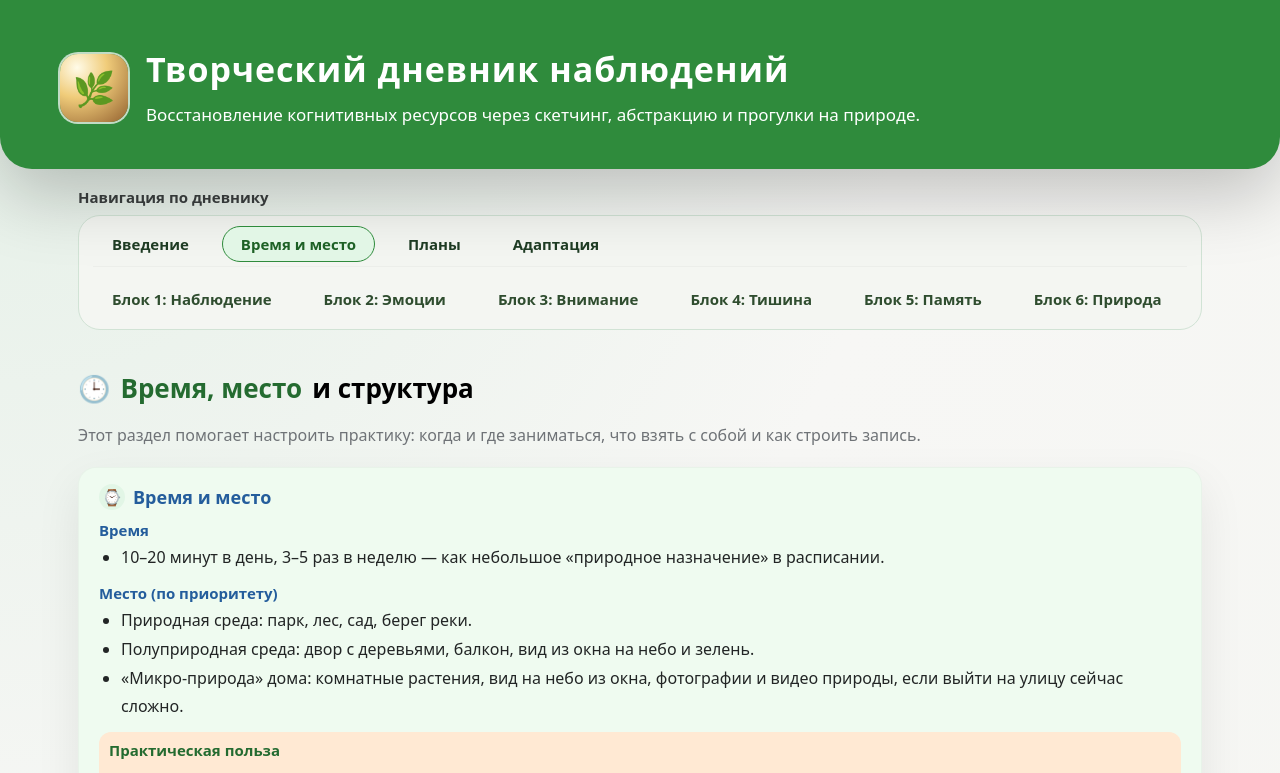
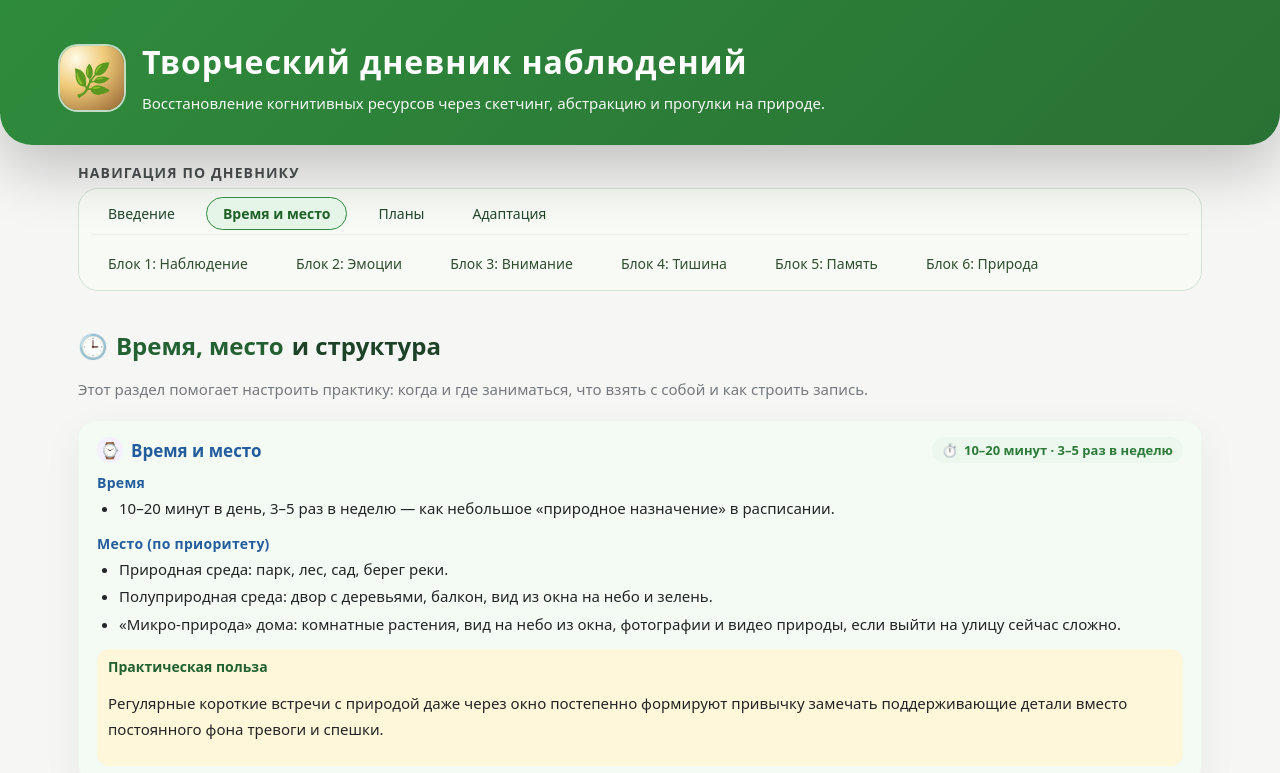
Before and after one commit to alinaalaya/Art-walking, a plain HTML site: page index.html in a window 1280 px wide. Both pictures are taken after a click on the element "Время и место". Shown: the top 773 px of the page. Drawn offline with Linux system fonts and the light colour scheme.

Commit message:
Update index.html

```diff
--- a/index.html
+++ b/index.html
@@ -8,35 +8,37 @@
     :root {
       --green-main: #2f8b3c;
       --green-main-dark: #1e6126;
-      --green-soft: #e2f6e6;
-      --green-bg: #f2faf4;
+      --green-soft: #e7f3e9;
+      --green-bg: #f5f8f3;
 
-      --bg-page: #f5f7f4;
+      --bg-page: #f6f7f5;
       --bg-card: #ffffff;
 
       --text-main: #222525;
-      --text-muted: #6f7377;
-      --text-green: #246b30;
+      --text-muted: #74797d;
+      --text-green: #236133;
       --text-blue: #245d9c;
 
       --border-soft: #dde3d7;
-      --shadow-soft: 0 18px 45px rgba(0,0,0,0.08);
+      --shadow-soft: 0 14px 40px rgba(0,0,0,0.06);
 
       --radius-big: 18px;
       --radius-med: 12px;
 
-      --chip-blue-soft: #f0f5ff;
-      --chip-orange: #ffe9d3;
-      --chip-violet: #efe5ff;
-      --chip-green: #e3f5df;
+      --chip-time-bg: #ecf7ed;
+      --chip-time-text: #2d7b3a;
 
-      --card-blue: #f4f7ff;
-      --card-peach: #fff6ea;
-      --card-green: #effbf0;
-      --card-violet: #f7f2ff;
+      --band-blue: #eaf2ff;
+      --band-orange: #ffe9d3;
+      --band-yellow: #fff7da;
+      --band-violet: #f3e9ff;
 
-      --notice-bg: #fff5cc;
-      --notice-border: #f2c46b;
+      --card-observation: #f8fbff;
+      --card-emotion: #fff7f4;
+      --card-attention: #f4fbf5;
+      --card-silence: #fbf5ff;
+      --card-memory: #f6f2ff;
+      --card-nature: #f3fff6;
     }
 
     * { box-sizing: border-box; }
@@ -44,19 +46,19 @@
     body {
       margin: 0;
       font-family: system-ui, -apple-system, BlinkMacSystemFont, "Segoe UI", sans-serif;
-      background: radial-gradient(circle at top left,#e4f0e7 0,#f7f7f5 40%,#f4f5f1 100%);
+      background: var(--bg-page);
       color: var(--text-main);
     }
 
     /* HERO */
 
     header.hero {
-      background:#2f8b3c;
+      background: linear-gradient(135deg,#2f8b3c,#297134);
       color:#fff;
-      padding:46px 18px 38px;
+      padding:40px 18px 28px;
       border-bottom-left-radius:32px;
       border-bottom-right-radius:32px;
-      box-shadow:0 26px 70px rgba(0,0,0,0.22);
+      box-shadow:0 24px 60px rgba(0,0,0,0.22);
       position:relative;
       overflow:hidden;
     }
@@ -76,31 +78,32 @@
     }
 
     .hero-logo {
-      width:68px;
-      height:68px;
+      width:64px;
+      height:64px;
       border-radius:18px;
       background: radial-gradient(circle at 25% 20%,#fffbe8 0,#f0cc7a 40%,#946230 100%);
       display:flex;
       align-items:center;
       justify-content:center;
-      font-size:34px;
+      font-size:32px;
       box-shadow:0 0 0 2px rgba(255,255,255,0.7);
       grid-row:1 / span 2;
     }
 
     .hero-title {
-      font-size:34px;
-      font-weight:780;
+      font-size:32px;
+      font-weight:720;
       margin:0;
       letter-spacing:0.03em;
     }
 
     .hero-subtitle {
       margin:2px 0 0;
-      font-size:17px;
-      max-width:780px;
-      line-height:1.8;
-      font-weight:500;
+      font-size:15px;
+      max-width:760px;
+      line-height:1.7;
+      font-weight:450;
+      opacity:0.95;
     }
 
     /* NAV UNDER HERO */
@@ -111,18 +114,20 @@
       padding: 18px 18px 0;
     }
     .tabs-strip-label {
-      font-size:15px;
-      font-weight:650;
-      color:#3b3f3f;
-      margin-bottom:8px;
+      font-size:14px;
+      font-weight:600;
+      color:#4a4f4f;
+      margin-bottom:6px;
+      text-transform:uppercase;
+      letter-spacing:0.08em;
     }
     .tabs-container {
       display:flex;
       flex-wrap:wrap;
       gap:8px 14px;
-      background:#f4f6f2;
-      border-radius:22px;
-      padding:10px 14px 12px;
+      background:#f8faf6;
+      border-radius:20px;
+      padding:8px 12px 10px;
       border:1px solid #d1e3d5;
     }
     .tabs-row {
@@ -132,34 +137,34 @@
       width:100%;
     }
     .tabs-row.top {
-      margin-bottom:6px;
-      border-bottom:1px solid rgba(0,0,0,0.03);
+      margin-bottom:4px;
+      border-bottom:1px solid rgba(0,0,0,0.035);
       padding-bottom:4px;
     }
     .tab {
       position:relative;
-      padding:7px 18px;
+      padding:6px 16px;
       cursor:pointer;
       border-radius:999px;
       background:transparent;
-      color:#333;
-      font-size:15px;
-      font-weight:600;
+      color:#38413b;
+      font-size:14px;
+      font-weight:500;
       border:1px solid transparent;
-      transition:background 0.12s ease-out,border-color 0.12s ease-out,color 0.12s ease-out;
+      transition:background 0.14s ease-out,border-color 0.14s ease-out,color 0.14s ease-out;
       white-space:nowrap;
     }
     .tab.primary {
-      color:#1e3b23;
+      color:#21462b;
     }
     .tab.secondary {
       color:#2f4d2f;
     }
     .tab.active {
-      background:#e2f6e6;
+      background:#e5f5e8;
       border-color:#2f8b3c;
-      color:#1e6126;
-      font-weight:700;
+      color:#1f6128;
+      font-weight:600;
     }
 
     /* MAIN */
@@ -177,68 +182,69 @@
     .page.active { display:block; }
 
     @keyframes fadeIn {
-      from { opacity:0; transform:translateY(8px);}
+      from { opacity:0; transform:translateY(6px);}
       to { opacity:1; transform:translateY(0);}
     }
 
     .page-title {
-      font-size:26px;
-      font-weight:640;
-      margin:18px 0 8px;
-      color:#000000;
+      font-size:24px;
+      font-weight:650;
+      margin:16px 0 6px;
+      color:#1e4227;
       display:flex;
       align-items:center;
-      gap:10px;
+      gap:8px;
     }
     .page-title span.block-name {
       color:var(--text-green);
-      font-weight:700;
+      font-weight:680;
     }
     .page-badge {
-      font-size:14px;
-      padding:4px 10px;
+      font-size:13px;
+      padding:3px 9px;
       border-radius:999px;
-      background:var(--green-soft);
-      color:var(--green-main-dark);
-      font-weight:650;
+      background:#ecf5ed;
+      color:#255730;
+      font-weight:560;
     }
     .page-subtitle {
-      font-size:16px;
-      font-weight:500;
+      font-size:15px;
+      font-weight:420;
       color:var(--text-muted);
       margin-bottom:18px;
       max-width:900px;
+      line-height:1.7;
     }
 
     /* THEMES: разные цвета карточек */
 
-    .page[data-theme="observation"] .card { background:var(--card-blue); }
-    .page[data-theme="emotion"] .card { background:var(--card-peach); }
-    .page[data-theme="attention"] .card { background:var(--card-green); }
-    .page[data-theme="silence"] .card { background:#fdf6ff; }
-    .page[data-theme="memory"] .card { background:var(--card-violet); }
-    .page[data-theme="nature"] .card { background:#f3fff4; }
+    .page[data-theme="observation"] .card { background:var(--card-observation); }
+    .page[data-theme="emotion"] .card { background:var(--card-emotion); }
+    .page[data-theme="attention"] .card { background:var(--card-attention); }
+    .page[data-theme="silence"] .card { background:var(--card-silence); }
+    .page[data-theme="memory"] .card { background:var(--card-memory); }
+    .page[data-theme="nature"] .card { background:var(--card-nature); }
 
     /* CARDS */
 
     .card {
       border-radius:var(--radius-big);
       box-shadow:var(--shadow-soft);
-      padding:16px 20px 16px;
-      border:1px solid rgba(0,0,0,0.03);
+      padding:16px 18px 16px;
+      border:1px solid rgba(0,0,0,0.02);
     }
-    .card + .card { margin-top:18px; }
+    .card + .card { margin-top:16px; }
 
     .exercise-header {
       display:flex;
-      align-items:baseline;
+      align-items:center;
       justify-content:space-between;
       gap:10px;
       margin-bottom:8px;
     }
     .exercise-title {
-      font-size:18px;
-      font-weight:650;
+      font-size:17px;
+      font-weight:620;
       color:var(--text-green);
       display:flex;
       align-items:center;
@@ -252,37 +258,44 @@
       width:26px;
       height:26px;
       border-radius:999px;
-      background:var(--green-soft);
+      background:#f5f0ff;
       display:flex;
       align-items:center;
       justify-content:center;
       font-size:16px;
-      color:var(--green-main-dark);
+      color:#6a4ac9;
     }
+
     .exercise-time {
       font-size:13px;
       padding:4px 10px;
       border-radius:999px;
-      background:var(--chip-green);
-      color:var(--green-main-dark);
+      background:var(--chip-time-bg);
+      color:var(--chip-time-text);
       display:inline-flex;
       align-items:center;
       gap:6px;
       white-space:nowrap;
-      font-weight:650;
+      font-weight:560;
+    }
+    .exercise-time::before {
+      content:"⏱️";
+      font-size:13px;
     }
 
     h3.section-label {
       margin:10px 0 4px;
-      font-size:15px;
-      font-weight:700;
+      font-size:14px;
+      font-weight:640;
       color:var(--text-blue);
+      text-transform:none;
+      letter-spacing:0.02em;
     }
 
     p, li {
-      font-size:16px;
+      font-size:15px;
       line-height:1.7;
-      font-weight:500;
+      font-weight:400;
     }
     ul {
       margin:4px 0 12px;
@@ -292,17 +305,18 @@
 
     .band {
       border-radius:var(--radius-med);
-      padding:8px 10px 8px;
-      margin-top:6px;
+      padding:8px 11px 9px;
+      margin-top:8px;
     }
-    .band-blue { background:var(--chip-blue-soft); }
-    .band-orange { background:var(--chip-orange); }
-    .band-violet { background:var(--chip-violet); }
+    .band-blue { background:var(--band-blue); }
+    .band-orange { background:var(--band-orange); }
+    .band-yellow { background:var(--band-yellow); }
+    .band-violet { background:var(--band-violet); }
 
     .band-title {
-      font-weight:700;
+      font-weight:640;
       margin-bottom:5px;
-      font-size:15px;
+      font-size:14px;
       color:var(--text-green);
     }
 
@@ -313,7 +327,7 @@
       margin-top:10px;
     }
     .info-card {
-      background:var(--bg-card);
+      background:#ffffff;
       border-radius:var(--radius-med);
       box-shadow:var(--shadow-soft);
       padding:10px 12px;
@@ -321,19 +335,19 @@
     }
     .info-card h3 {
       margin:0 0 4px;
-      font-size:15px;
+      font-size:14px;
       color:var(--text-green);
-      font-weight:700;
+      font-weight:620;
     }
     .info-card ul { padding-left:18px; margin:2px 0 4px; }
-    .info-card li { font-size:15px; }
+    .info-card li { font-size:14px; }
 
     .notice {
       margin-top:10px;
       padding:10px 14px;
       border-radius:12px;
-      background:var(--notice-bg);
-      border:1px solid var(--notice-border);
+      background:#fff7da;
+      border:1px solid #f2c76b;
       font-size:14px;
       line-height:1.6;
       display:flex;
@@ -348,19 +362,27 @@
     .notice-text { flex:1; }
 
     blockquote {
-      margin:8px 0;
-      padding-left:14px;
-      border-left:3px solid(var(--green-main));
+      margin:10px 0 8px;
+      padding:10px 14px;
+      border-left:4px solid #89b49b;
+      background:#f3f7f3;
       font-style:italic;
-      color:var(--text-muted);
-      font-size:15px;
+      color:#4c5750;
+      font-size:14px;
+      line-height:1.7;
+    }
+    blockquote footer {
+      margin-top:4px;
+      font-style:normal;
+      font-size:13px;
+      color:#7a837d;
     }
 
-    footer {
+    footer.page-footer {
       max-width:1160px;
       margin:0 auto;
-      padding:8px 18px 20px;
-      font-size:12px;
+      padding:8px 18px 22px;
+      font-size:13px;
       color:var(--text-muted);
       text-align:left;
     }
@@ -371,13 +393,13 @@
       .hero-inner { text-align:left; }
     }
     @media (max-width: 640px){
-      header.hero { padding:32px 16px 26px; }
-      .hero-title { font-size:28px; }
-      .hero-subtitle { font-size:15px; max-width:none; }
-      .page-title { font-size:22px; }
+      header.hero { padding:30px 16px 22px; }
+      .hero-title { font-size:26px; }
+      .hero-subtitle { font-size:14px; max-width:none; }
+      .page-title { font-size:21px; }
       .card { padding:14px 14px; }
       .tabs-container { padding:8px 10px; }
-      .tab { padding:6px 12px; font-size:14px; }
+      .tab { padding:5px 12px; font-size:13px; }
     }
 
     #plans .card div[style*="font-weight:700;"] {
@@ -403,7 +425,7 @@
 </header>
 
 <div class="tabs-wrap">
-  <div class="tabs-strip-label">Навигация по дневнику</div>
+  <div class="tabs-strip-label">НАВИГАЦИЯ ПО ДНЕВНИКУ</div>
   <div class="tabs-container">
     <div class="tabs-row top">
       <div class="tab primary active" data-page="intro">Введение</div>
@@ -476,6 +498,7 @@
           <div class="exercise-icon">⌚</div>
           Время и место
         </div>
+        <div class="exercise-time">10–20 минут · 3–5 раз в неделю</div>
       </div>
       <h3 class="section-label">Время</h3>
       <ul>
@@ -489,7 +512,7 @@
         <li>«Микро‑природа» дома: комнатные растения, вид на небо из окна, фотографии и видео природы, если выйти на улицу сейчас сложно.</li>
       </ul>
 
-      <div class="band band-orange">
+      <div class="band band-yellow">
         <div class="band-title">Практическая польза</div>
         <p>
           Регулярные короткие встречи с природой даже через окно постепенно формируют привычку замечать поддерживающие детали вместо постоянного фона тревоги и спешки.
@@ -538,7 +561,7 @@
         <li>Можно писать списком, ключевыми словами или короткими фразами.</li>
       </ul>
 
-      <div class="band band-orange">
+      <div class="band band-yellow">
         <div class="band-title">Практическая польза</div>
         <p>
           Повторяющийся шаблон записи снижает сопротивление: мозгу проще начинать, когда он знает, что делать сначала и чем закончить.
@@ -841,7 +864,8 @@
       <p><strong>Цель:</strong> развить осознанный выбор объекта внимания вместо автоматического ухода в экран.</p>
 
       <blockquote>
-        «То, на что мы обращаем внимание, в прямом смысле определяет нашу реальность».
+        «То, что я увижу, зависит от того, как именно и как долго я смотрю… То, на что мы обращаем внимание, в очень серьёзном смысле этого слова представляет нашу реальность».
+        <footer>— Дженни Одделл</footer>
       </blockquote>
 
       <div class="band band-blue">
@@ -1039,7 +1063,7 @@
           <div class="exercise-icon">🖊️</div>
           5.1. Нарисуй по памяти
         </div>
-        <div class="exercise-time">многодневное</div>
+        <div class="exercise-time">многодневное упражнение</div>
       </div>
       <p><strong>Цель:</strong> развить визуальную память и заметить, что именно остаётся в памяти после наблюдения.</p>
 
@@ -1193,7 +1217,7 @@
           <li>Смешивать блоки: наблюдение, эмоции, внимание.</li>
         </ul>
       </div>
-      <div class="band band-orange">
+      <div class="band band-yellow">
         <div class="band-title">Что отслеживать</div>
         <ul>
           <li>Изменения в уровне усталости и перегрузки.</li>
@@ -1217,7 +1241,7 @@
           <li>Добавить упражнения из блоков 4–6.</li>
         </ul>
       </div>
-      <div class="band band-orange">
+      <div class="band band-yellow">
         <div class="band-title">Что отслеживать</div>
         <ul>
           <li>Как меняется отношение к экранному времени.</li>
@@ -1262,12 +1286,11 @@
   </section>
 </main>
 
-<footer>
-  Творческий дневник наблюдений · вдохновлён натуралистическими дневниками, работами Дженни Одделл, Джона Лоуза, Беатрис Поттер и исследованиями внимания, embodied cognition и памяти.
+<footer class="page-footer">
+  Творческий дневник наблюдений. Арт‑прогулки. Автор Алина Сумченко
 </footer>
 
 <script>
-  // Инициализация вкладок: по клику показываем нужную страницу и подсвечиваем таб [file:1]
   const tabs = document.querySelectorAll(".tab");
   const pages = document.querySelectorAll(".page");
 
```
